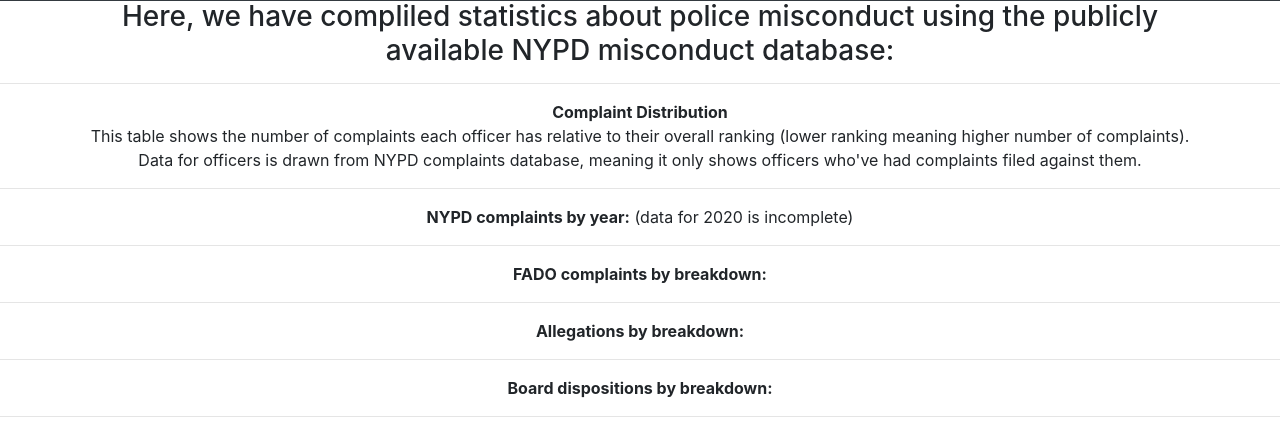
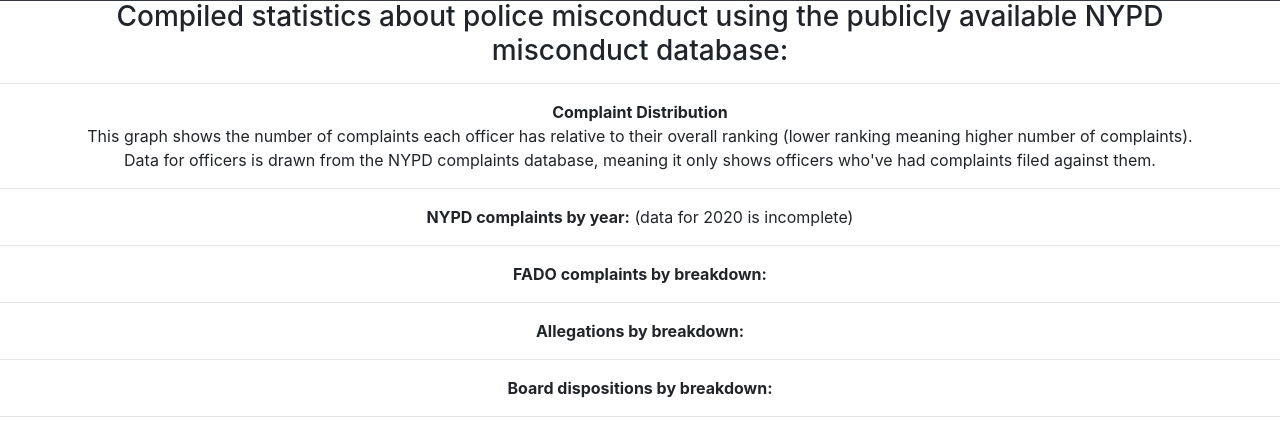
Before and after one commit to bmoses00/SBUHacks2020, a Flask app: page /data in a window 1280 px wide. Shown: the part 55-476 px from the top of the page. Run offline with Flask 2, Linux system fonts and the light colour scheme; data that the repository does not hold is empty; parts of the project's set-up code (start-up, migrations or seed data) failed here and were passed over; some libraries are stand-ins or nearby versions.

Commit message:
lang changes

```diff
--- a/templates/data.html
+++ b/templates/data.html
@@ -2,7 +2,7 @@
 {% block body %}
 <div class= "container">
     <div class="text-center"> <b>
-        <h3>Here, we have compliled statistics about police misconduct using the publicly available
+        <h3>Compiled statistics about police misconduct using the publicly available
         NYPD misconduct database:</h3>
     </b> </div>
 </div>
@@ -10,8 +10,8 @@
 <div class= "container">
     <div class="text-center">
         <b>Complaint Distribution</b><br>
-        This table shows the number of complaints each officer has relative to their overall ranking
-        (lower ranking meaning higher number of complaints). Data for officers is drawn from NYPD complaints
+        This graph shows the number of complaints each officer has relative to their overall ranking
+        (lower ranking meaning higher number of complaints). Data for officers is drawn from the NYPD complaints
         database, meaning it only shows officers who've had complaints filed against them.
     </div>
 
--- a/templates/home.html
+++ b/templates/home.html
@@ -5,7 +5,7 @@
     <div class="jumbotron">
         <div class="container">
             <h1 class="display-3 text-center">Welcome</h1>
-            <p> Our website allows you to look into complaints against officers in a certain precinct in NYC. By using data directly from NYPD, we created an interactive map that shows the different precincts and how saturated they are with officers who have had complaints filed against them for misconduct. There is also an interactive graph to analyze the data and make your conclusions.
+            <p> Our website, <i>Transparency</i>, allows you to look into the statistics behind complaints against officers in NYC. By using data directly from NYPD, we created an interactive map that displays all police precincts and how saturated they are with officers who have had complaints filed against them. The data is then also analyzed and placed into easily digestible graphs.
             </p>
         </div>
     </div>
--- a/templates/resources.html
+++ b/templates/resources.html
@@ -3,8 +3,8 @@
 <div class="jumbotron">
     <div class="container">
         <h1 class="display-3 text-center">Resources</h1>
-        <p> We believe that it's important for everyone to be aware of the current situation, and in order to facilitate this we included
-            some resources for you to learn more and keep yourself safe. We also added the sources for our data, so you also have access to it.
+        <p> We believe that it is important for everyone to be aware of the current inequalities present in America, so we have included our data sources and
+            resources for you to stay aware about topics like police brutality.
         </p>
     </div>
 </div>
```
